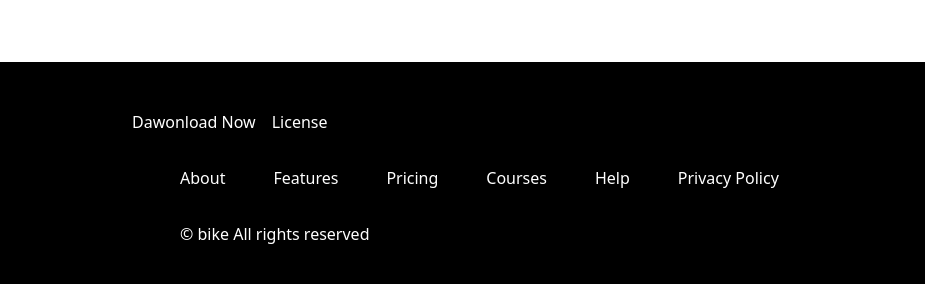
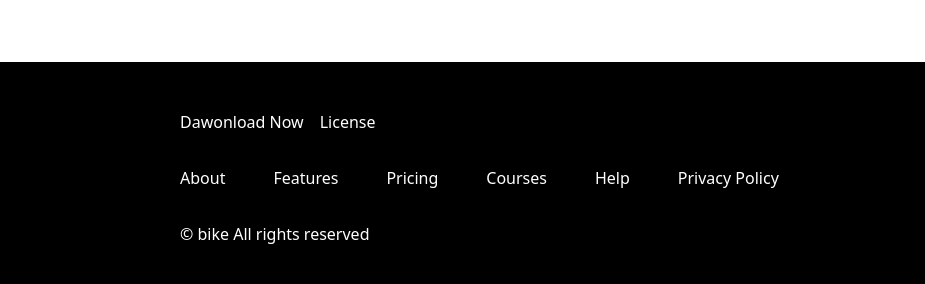
Before and after one commit to Shakil57375/bikerz-zone, a plain HTML site: page index.html in a window 1280 px wide. Shown: the part 3858-4142 px from the top of the page, 0-925 px from the left. Drawn offline with nearby package versions, Linux system fonts and the light colour scheme.

Commit message:
last commit

```diff
--- a/index.html
+++ b/index.html
@@ -254,7 +254,7 @@
     <footer class=" container-fluid  py-5 px-lg-5 bg-black text-white">
       <div class="row px-5 justify-content-between">
         <div class= "col-12 ps-lg-5 col-md-8 d-flex flex-column">
-          <div class="d-flex ps-lg-0 mb-3 flex-column flex-lg-row">
+          <div class="d-flex ps-lg-5 mb-3 flex-column flex-lg-row">
             <p>Dawonload Now</p>
             <p class="ms-lg-3">License</p>
           </div>
```
